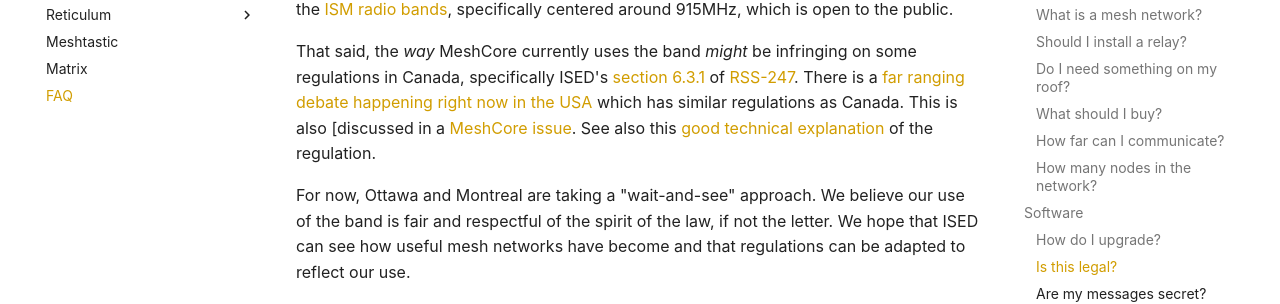
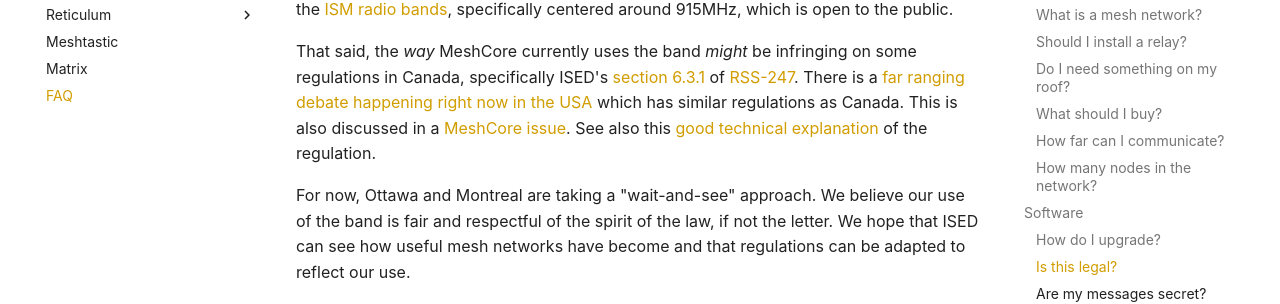
Before and after one commit to ReseauLibre/lora.reseaulibre.ca, an MkDocs documentation site: the page built from docs/guides/faq.md, in a window 1280 px wide and 900 px high, scrolled down 3177 px. Shown: the part 168-472 px from the top of the window. Built offline with MkDocs 1.6.1 and Material for MkDocs 9.7.7, drawn with Linux system fonts in a browser that asks for light colours; plug-ins that fetch from the network failed and are left out; comment, search, counter and statistics services are not loaded.

Commit message:
fix typo

```diff
--- a/docs/guides/faq.md
+++ b/docs/guides/faq.md
@@ -138,7 +138,7 @@
 infringing on some regulations in Canada, specifically ISED's [section
 6.3.1](https://ised-isde.canada.ca/site/spectrum-management-telecommunications/en/devices-and-equipment/radio-equipment-standards/radio-standards-specifications-rss/rss-247-digital-transmission-systems-dtss-frequency-hopping-systems-fhss-and-licence-exempt-local#s6.3.1) of [RSS-247](https://ised-isde.canada.ca/site/spectrum-management-telecommunications/en/devices-and-equipment/radio-equipment-standards/radio-standards-specifications-rss/rss-247-digital-transmission-systems-dtss-frequency-hopping-systems-fhss-and-licence-exempt-local). There is a [far ranging debate happening
 right now in the USA](https://hackaday.com/2026/09/17/fcc-ism-rules-may-shatter-lora-mesh-communities/) which has similar regulations as Canada. This
-is also [discussed in a [MeshCore issue](https://github.com/meshcore-dev/MeshCore/issues/945). See also this [good
+is also discussed in a [MeshCore issue](https://github.com/meshcore-dev/MeshCore/issues/945). See also this [good
 technical explanation](https://beala.substack.com/p/the-fcc-want-me-to-use-more-bandwidth) of the regulation.
 
 For now, Ottawa and Montreal are taking a "wait-and-see" approach. We
```
